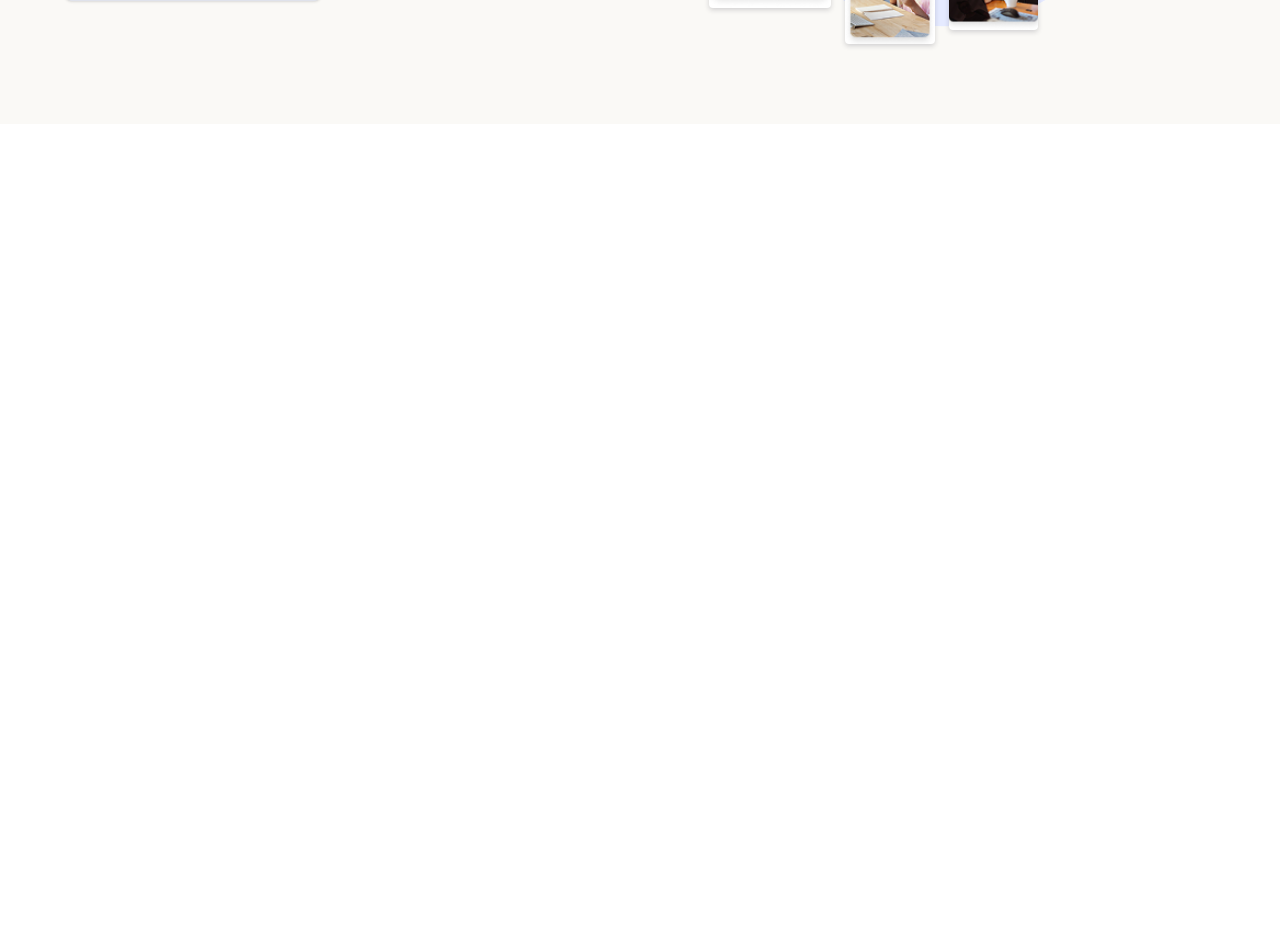
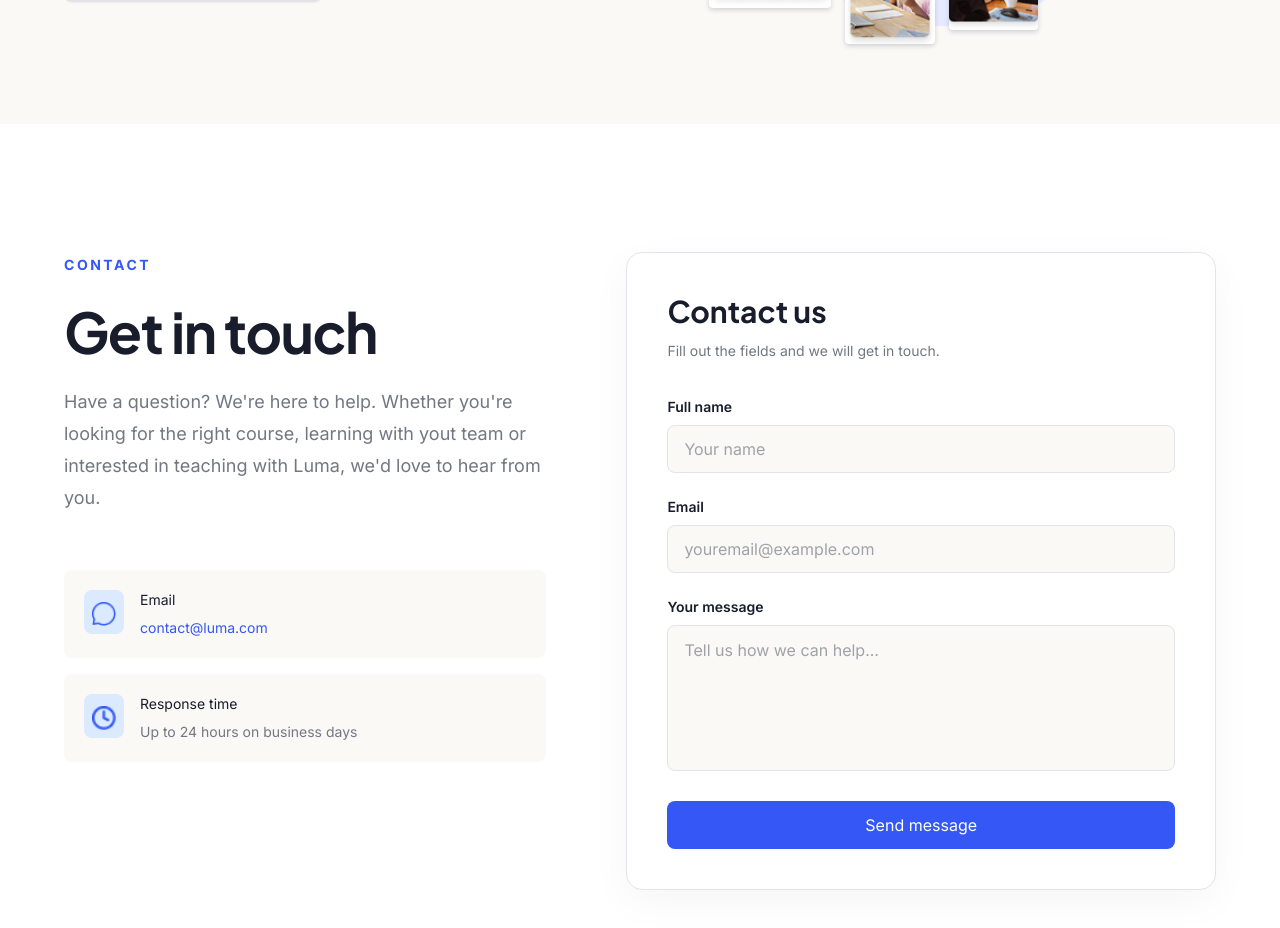
Before and after one commit to Edmon-Nascimento/buzzvel-fe-test, a Next.js app: page / in a window 1280 px wide. Shown: the part 4680-5608 px from the top of the page. Before the commit the page ends 4804 px from the top, so only its background shows below. Built offline with nearby package versions, Linux system fonts and the light colour scheme.

Commit message:
feat: contact section

```diff
--- a/src/app/globals.css
+++ b/src/app/globals.css
@@ -87,10 +87,7 @@ img {
    ACCESSIBILITY
 ======================================== */
 
-:focus-visible {
-  outline: 3px solid var(--primary);
-  outline-offset: 4px;
-}
+
 
 /* ========================================
    HEADER
--- a/src/app/page.tsx
+++ b/src/app/page.tsx
@@ -4,6 +4,7 @@ import { Categories } from "@/components/sections/Categories";
 import { FeaturedCourse } from "@/components/sections/FeaturedCourse";
 import { LearningProcess } from "@/components/sections/LearningProcess";
 import { Community } from "@/components/sections/Community";
+import { Contact } from "@/components/sections/Contact";
 
 export default function Home() {
   return (
@@ -15,6 +16,7 @@ export default function Home() {
         <FeaturedCourse />
         <LearningProcess />
         <Community />
+        <Contact />
       </main>
     </>
   );
--- /dev/null
+++ b/src/components/sections/Contact.tsx
@@ -0,0 +1,179 @@
+"use client";
+
+import { useState } from "react";
+import Image from "next/image";
+
+export function Contact() {
+  const [formData, setFormData] = useState({
+    name: "",
+    email: "",
+    subject: "",
+    message: "",
+  });
+
+  function handleSubmit(event: React.FormEvent<HTMLFormElement>) {
+    event.preventDefault();
+
+    // Integração com o serviço de envio será adicionada posteriormente.
+    console.log("Contact form:", formData);
+  }
+
+  function handleChange(
+    event: React.ChangeEvent<HTMLInputElement | HTMLTextAreaElement>,
+  ) {
+    const { name, value } = event.target;
+
+    setFormData((previous) => ({
+      ...previous,
+      [name]: value,
+    }));
+  }
+
+  return (
+    <section
+      id="contact"
+      className="px-6 py-20 sm:px-8 sm:py-24 lg:px-16 lg:py-32"
+    >
+      <div className="mx-auto grid max-w-7xl grid-cols-1 gap-12 lg:grid-cols-[0.9fr_1.1fr] lg:items-start lg:gap-20">
+        {/* Contact introduction */}
+        <div className="max-w-xl">
+          <span className="text-xs font-bold uppercase tracking-[0.18em] text-[#3457f6] sm:text-sm">
+            Contact
+          </span>
+
+          <h2 className="mt-4 font-(family-name:--font-jakarta) text-3xl font-bold leading-[1.12] tracking-tight text-[#191c2b] sm:text-4xl md:text-5xl lg:mt-6 lg:text-[56px]">
+            Get in touch
+          </h2>
+
+          <p className="mt-5 text-base leading-8 text-[#747783] sm:text-lg lg:mt-6">
+            Have a question? We're here to help. Whether you're looking for the
+            right course, learning with yout team or interested in teaching with
+            Luma, we'd love to hear from you.
+          </p>
+
+          <div className="mt-10 space-y-4 lg:mt-14">
+            <div className="flex items-start gap-4 rounded-lg bg-[#faf9f6] px-5 py-5">
+              <div className="bg-blue-100 p-2 rounded-lg">
+                <Image
+                  src="/assets/icon-message.png"
+                  alt=""
+                  width={24}
+                  height={24}
+                  className="mt-1 shrink-0"
+                />
+              </div>
+
+              <div>
+                <p className="text-sm text-[#191c2b]">Email</p>
+                <p className="mt-2 text-sm text-[#3457f6]">contact@luma.com</p>
+              </div>
+            </div>
+
+            <div className="flex items-start gap-4 rounded-lg bg-[#faf9f6] px-5 py-5">
+              <div className=" bg-blue-100 p-2 rounded-lg">
+                <Image
+                  src="/assets/icon-clock.png"
+                  alt=""
+                  width={24}
+                  height={24}
+                  className="mt-1 shrink-0 "
+                />
+              </div>
+
+              <div>
+                <p className="text-sm text-[#191c2b]">
+                  Response time
+                </p>
+                <p className="mt-2 text-sm text-[#747783]">
+                  Up to 24 hours on business days
+                </p>
+              </div>
+            </div>
+          </div>
+        </div>
+
+        {/* Contact form */}
+        <div className="rounded-2xl border border-[#e2e4e9] bg-white p-6 shadow-[0_12px_40px_rgba(25,28,43,0.04)] sm:p-8 lg:p-10">
+          <h3 className="font-(family-name:--font-jakarta) text-2xl font-bold text-[#191c2b] sm:text-3xl">
+            Contact us
+          </h3>
+
+          <p className="mt-2 text-sm leading-7 text-[#747783]">
+            Fill out the fields and we will get in touch.
+          </p>
+
+          <form onSubmit={handleSubmit} className="mt-8 space-y-6">
+            <div className="grid grid-cols-1 gap-6 ">
+              <div>
+                <label
+                  htmlFor="name"
+                  className="mb-2 block text-sm font-semibold text-[#191c2b]"
+                >
+                  Full name
+                </label>
+
+                <input
+                  id="name"
+                  name="name"
+                  type="text"
+                  required
+                  value={formData.name}
+                  onChange={handleChange}
+                  placeholder="Your name"
+                  className="min-h-12 w-full rounded-lg border border-[#e2e4e9] focus:bg-white px-4 text-sm text-[#191c2b] outline-none transition-colors placeholder:text-[#a0a2aa] bg-[#faf9f6]"
+                />
+              </div>
+
+              <div>
+                <label
+                  htmlFor="email"
+                  className="mb-2 block text-sm font-semibold text-[#191c2b]"
+                >
+                  Email
+                </label>
+
+                <input
+                  id="email"
+                  name="email"
+                  type="email"
+                  required
+                  value={formData.email}
+                  onChange={handleChange}
+                  placeholder="youremail@example.com"
+                  className="min-h-12 w-full rounded-lg border border-[#e2e4e9] focus:bg-white px-4 text-sm text-[#191c2b] outline-none transition-colors placeholder:text-[#a0a2aa] bg-[#faf9f6]"
+                />
+              </div>
+            </div>
+
+            <div>
+              <label
+                htmlFor="message"
+                className="mb-2 block text-sm font-semibold text-[#191c2b]"
+              >
+                Your message
+              </label>
+
+              <textarea
+                id="message"
+                name="message"
+                required
+                rows={5}
+                value={formData.message}
+                onChange={handleChange}
+                placeholder="Tell us how we can help..."
+                className="w-full resize-none rounded-lg border border-[#e2e4e9] focus:bg-white px-4 py-3 text-sm leading-7 text-[#191c2b] outline-none transition-colors placeholder:text-[#a0a2aa] bg-[#faf9f6]"
+              />
+            </div>
+
+            <button
+              type="submit"
+              className="inline-flex min-h-12 w-full items-center justify-center rounded-lg bg-[#3457f6] px-6 py-3 text-sm font-bold text-white transition-colors hover:bg-[#2445df] focus-visible:outline-2 focus-visible:outline-offset-4 focus-visible:outline-[#3457f6] "
+            >
+              Send message
+            </button>
+          </form>
+        </div>
+      </div>
+    </section>
+  );
+}
```
